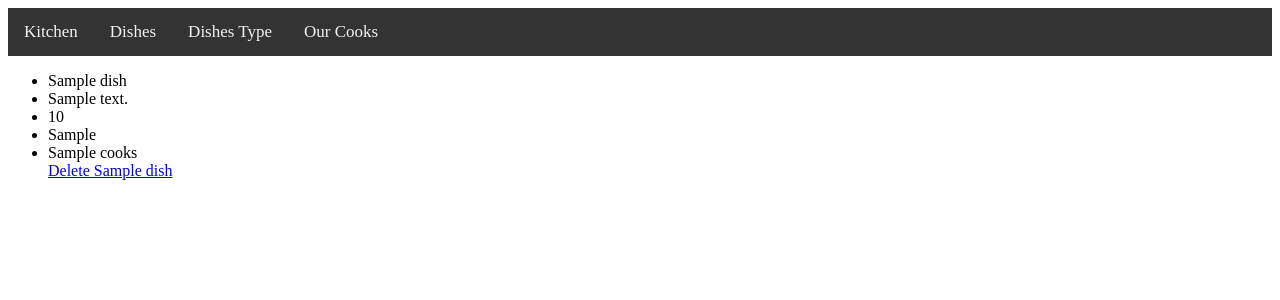
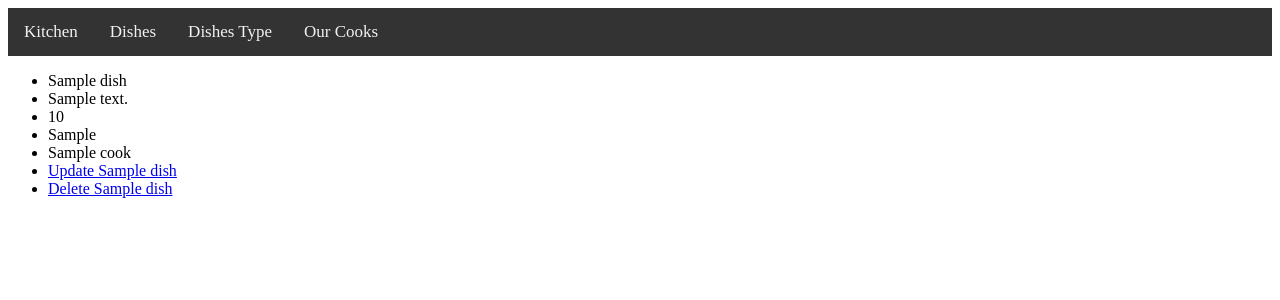
Before and after one commit to roffi37/kitchen_service, a Django app: template templates/kitchen/dish_detail.html in a window 1280 px wide. Shown: the top 300 px of the page. Run offline with Django 3.2, Linux system fonts and the light colour scheme; the template is opened without the code that fills it: most values are stand-ins (such as "Sample title", 1, 10 or a date in 2020).

Commit message:
crud bug fixed

```diff
--- a/kitchen/forms.py
+++ b/kitchen/forms.py
@@ -1,15 +1,15 @@
-from django.forms import forms, ModelForm
+from django.forms import ModelForm
 
 from kitchen.models import Dish, DishType
 
 
-class DishCreateForm(ModelForm):
+class DishForm(ModelForm):
     class Meta:
         model = Dish
         fields = "__all__"
 
 
-class DishTypeCreateForm(ModelForm):
+class DishTypeForm(ModelForm):
     class Meta:
         model = DishType
         fields = "__all__"
--- a/kitchen/urls.py
+++ b/kitchen/urls.py
@@ -6,11 +6,14 @@ from kitchen.views import (
     DishDetailView,
     DishCreateView,
     DishDeleteView,
+    DishUpdateView,
     CookListView,
     CookDetailView,
     DishTypeDetailView,
     DishTypeListView,
     DishTypeCreateView,
+    DishTypeDeleteView,
+    DishTypeUpdateView,
 )
 
 urlpatterns = [
@@ -19,9 +22,12 @@ urlpatterns = [
     path("dishes/<int:pk>/", DishDetailView.as_view(), name="dish-detail"),
     path("dishes/create/", DishCreateView.as_view(), name="dish-create"),
     path("dishes/<int:pk>/delete", DishDeleteView.as_view(), name="dish-delete"),
+    path("dishes/<int:pk>/update", DishUpdateView.as_view(), name="dish-update"),
     path("dishes-types/", DishTypeListView.as_view(), name="dish-type-list"),
     path("dishes-types/<int:pk>/", DishTypeDetailView.as_view(), name="dish-type-detail"),
     path("dishes-types/create/", DishTypeCreateView.as_view(), name="dish-type-create"),
+    path("dishes-types/<int:pk>/delete", DishTypeDeleteView.as_view(), name="dish-type-delete"),
+    path("dishes-types/<int:pk>/update", DishTypeUpdateView.as_view(), name="dish-type-update"),
     path("cooks/", CookListView.as_view(), name="cook-list"),
     path("cooks/<int:pk>/", CookDetailView.as_view(), name="cook-detail"),
 ]
--- a/templates/kitchen/dish_detail.html
+++ b/templates/kitchen/dish_detail.html
@@ -6,7 +6,8 @@
     <li>{{ dish.description }}</li>
     <li>{{ dish.price }}</li>
     <li>{{ dish.dish_type }}</li>
-    <li>{{ dish.cooks }}</li>
-    <a href="{% url "kitchen:dish-delete" pk=dish.id %}">Delete {{ dish.name }}</a>
+    <li>{{ dish.cooks.name }}</li>
+    <li><a href="{% url "kitchen:dish-update" pk=dish.id %}">Update {{ dish.name }}</a></li>
+    <li><a href="{% url "kitchen:dish-delete" pk=dish.id %}">Delete {{ dish.name }}</a></li>
   </ul>
 {% endblock %}
--- a/templates/kitchen/dishtype_detail.html
+++ b/templates/kitchen/dishtype_detail.html
@@ -3,5 +3,7 @@
 {% block content %}
   <ul>
     <li>Name: {{ dishtype.name }}</li>
+    <li><a href="{% url "kitchen:dish-type-delete" pk=dishtype.id %}">Delete {{ dishtype.name }}</a></li>
+    <li><a href="{% url "kitchen:dish-type-update" pk=dishtype.id %}">Update {{ dishtype.name }}</a></li>
   </ul>
 {% endblock %}
--- a/templates/kitchen/index.html
+++ b/templates/kitchen/index.html
@@ -5,6 +5,6 @@
   <ul>
     <li>Cooks {{ num_cooks }}</li>
     <li>Dish {{ num_dish }}</li>
-    <li>Dish Types {{ num_dish_types }}</li>
+    <li>Dish Types {{ num_dish_type }}</li>
   </ul>
 {% endblock %}
```
Also changed, not shown: templates/kitchen/dishtype_confirm_delete.html (added, +10 -0 lines), templates/kitchen/dish_confirm_delete.html (renamed from templates/kitchen/dish_cofirm_delete.html).
